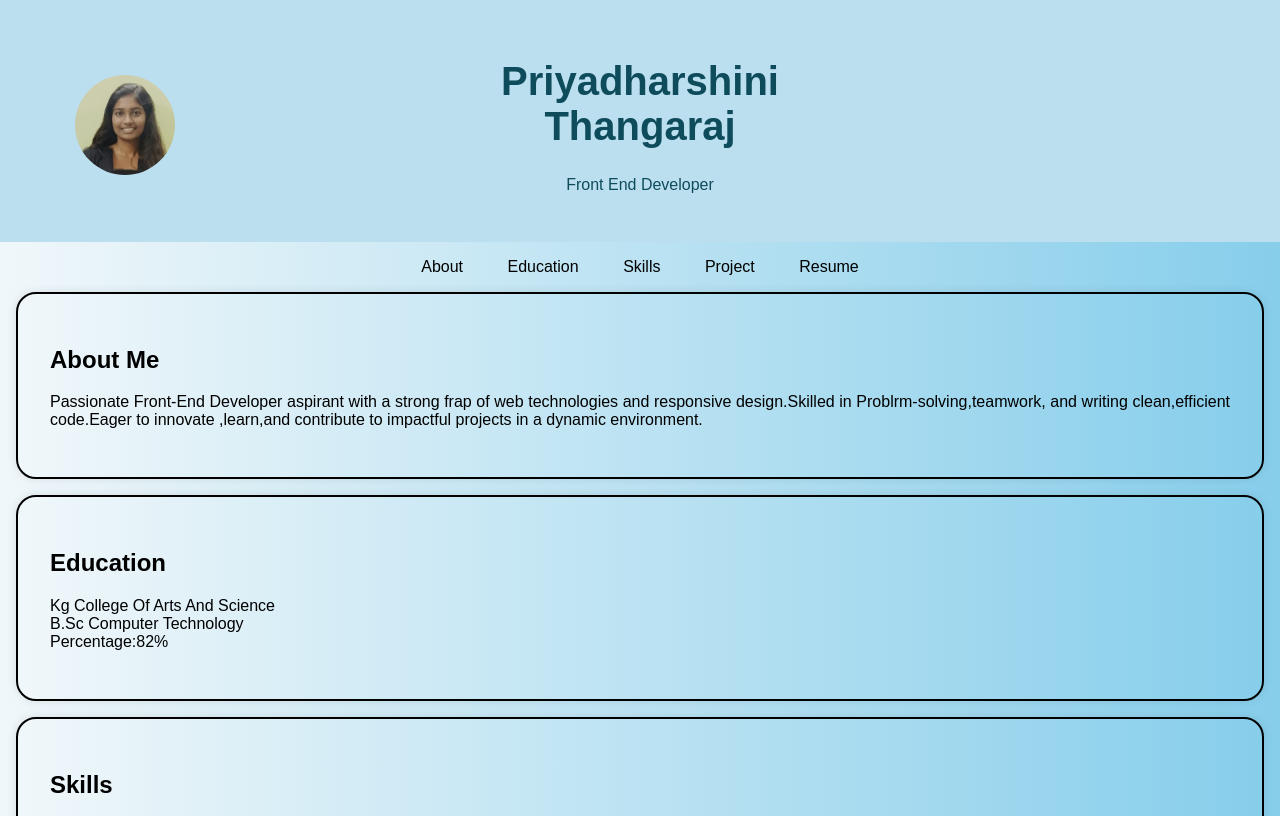
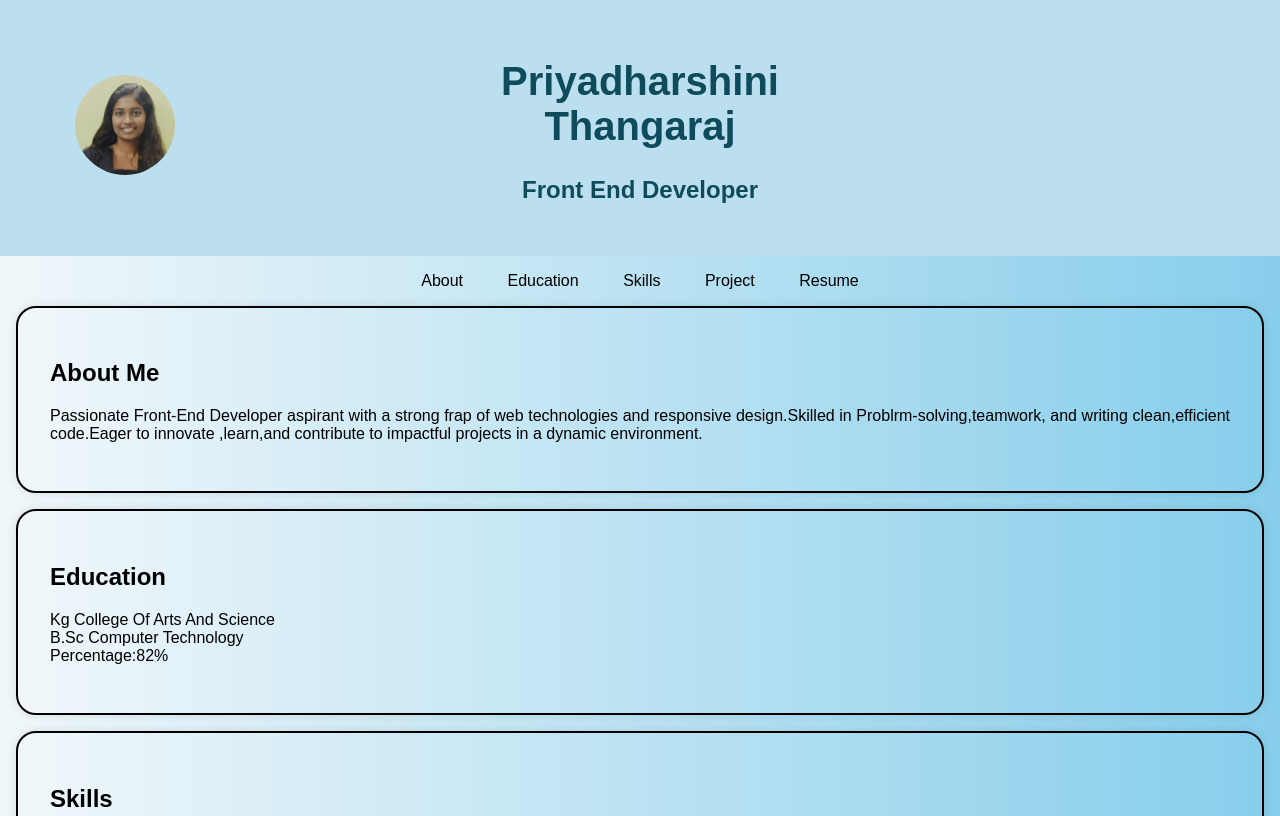
Before and after one commit to Priyadharshini1076/personalportfolio, a plain HTML site: page index.html in a window 1280 px wide. Shown: the top 816 px of the page. Drawn offline with Linux system fonts and the light colour scheme.

Commit message:
Update index.html

```diff
--- a/index.html
+++ b/index.html
@@ -185,7 +185,7 @@ textarea {
             <!-- Add your profile picture here -->
             <img src="profilepic.jpg" alt="Your Profile Picture" class="profile-picture">
             <h1>Priyadharshini <br>Thangaraj</h1>
-            <p>Front End Developer</p>
+            <h2>Front End Developer</h2>
         </div>
     </header>
 
```
